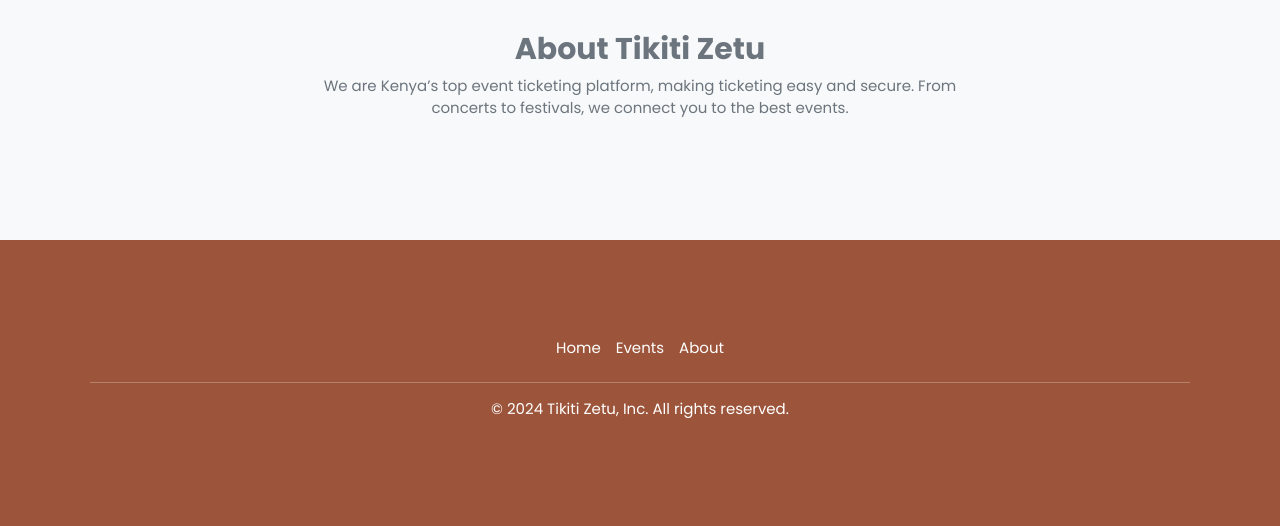
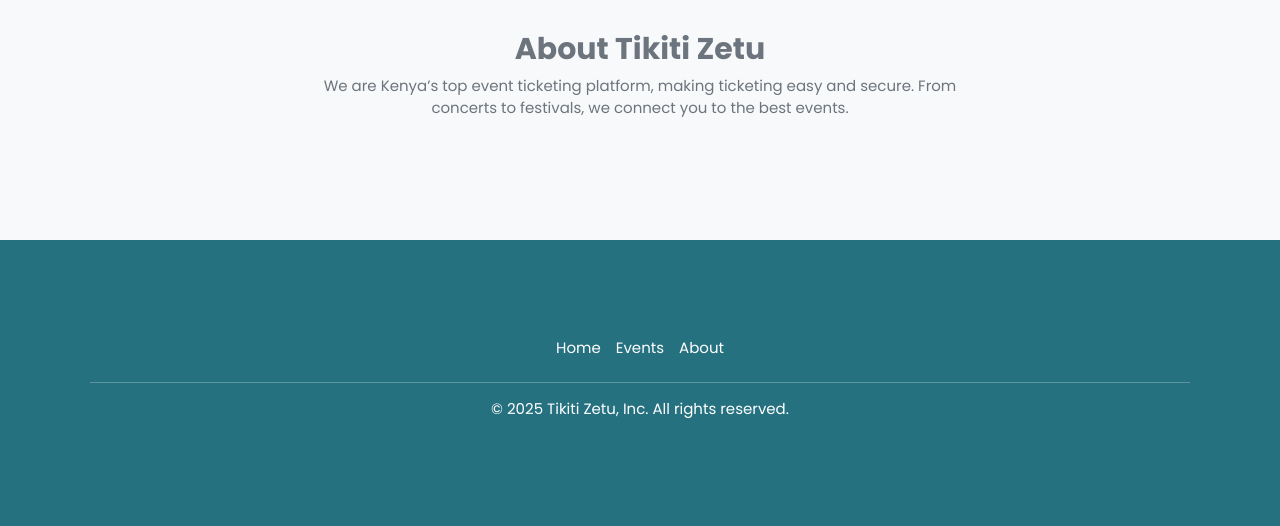
Before and after one commit to fourpixels-studio/tikitizetu, a Django app: page / in a window 1280 px wide. Shown: the part 1814-2340 px from the top of the page. Run offline with Django 4.2, Linux system fonts and the light colour scheme; data that the repository does not hold is empty; some libraries are stand-ins or nearby versions; some web fonts are replaced.

Commit message:
Updated year

```diff
--- a/frontend/templates/footer.html
+++ b/frontend/templates/footer.html
@@ -1,4 +1,4 @@
-<footer class="p-5 container-fluid bg-dark">
+<footer class="p-5 container-fluid bg-secondary">
     <div class="contianer p-lg-5 p-3">
         <ul class="nav justify-content-center mb-3">
             <li class="nav-item"><a href="{% url 'index' %}" class="nav-link px-2 text-white">Home</a></li>
@@ -10,6 +10,6 @@
                 <hr style="color: #fff;">
             </div>
         </div>
-        <p class="text-center text-white">© 2024 Tikiti Zetu, Inc. All rights reserved.</p>
+        <p class="text-center text-white">© 2025 Tikiti Zetu, Inc. All rights reserved.</p>
     </div>
 </footer>
```
